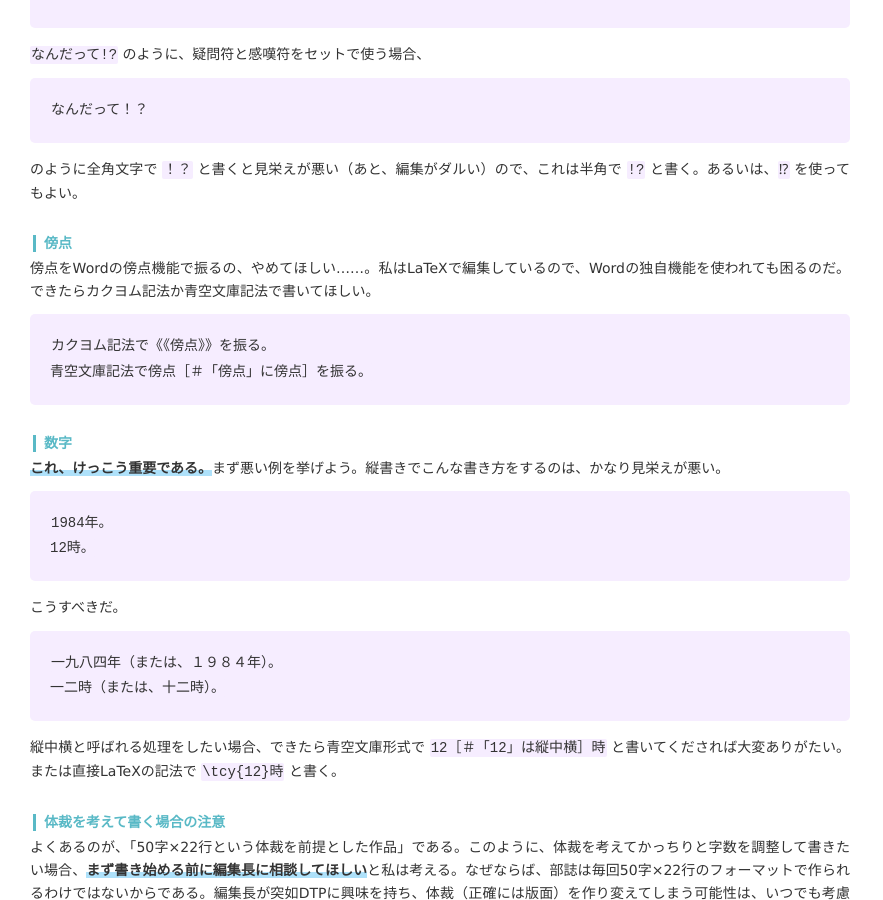
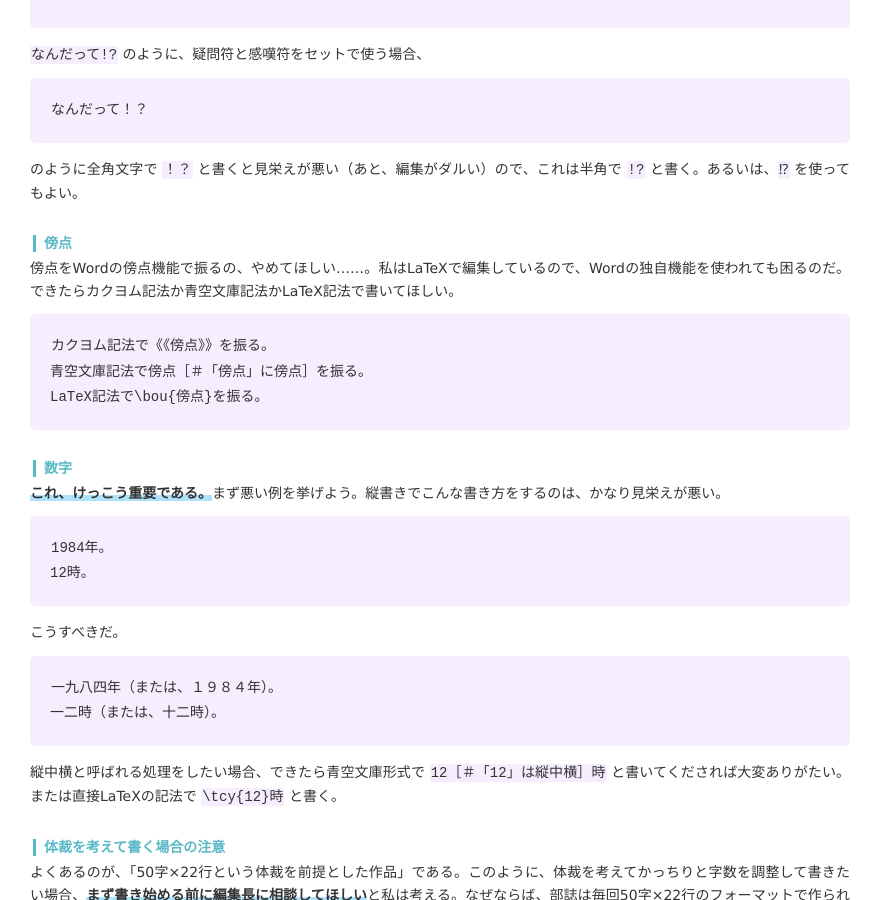
Before and after one commit to qdaibungei/latex, a Jekyll site: the page built from docs/_posts/2017-02-11-input.md, in a window 1280 px wide and 900 px high, scrolled down 1701 px. Shown: the whole window, without its empty margins (0-883 px from the left). Built offline with Jekyll 4.4.1, drawn with Linux system fonts in a browser that asks for light colours.

Commit message:
fix post

````diff
--- a/docs/_posts/2017-02-11-input.md
+++ b/docs/_posts/2017-02-11-input.md
@@ -94,11 +94,12 @@ date: 2017-02-11
 
 
 #### 傍点
-傍点をWordの傍点機能で振るの、やめてほしい……。私はLaTeXで編集しているので、Wordの独自機能を使われても困るのだ。できたらカクヨム記法か青空文庫記法で書いてほしい。
+傍点をWordの傍点機能で振るの、やめてほしい……。私はLaTeXで編集しているので、Wordの独自機能を使われても困るのだ。できたらカクヨム記法か青空文庫記法かLaTeX記法で書いてほしい。
 
 ```
 カクヨム記法で《《傍点》》を振る。
 青空文庫記法で傍点［＃「傍点」に傍点］を振る。
+LaTeX記法で\bou{傍点}を振る。
 ```
 
 
````
